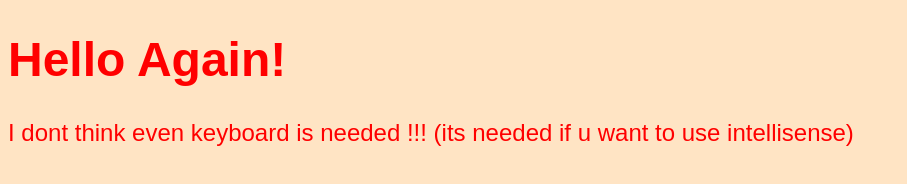
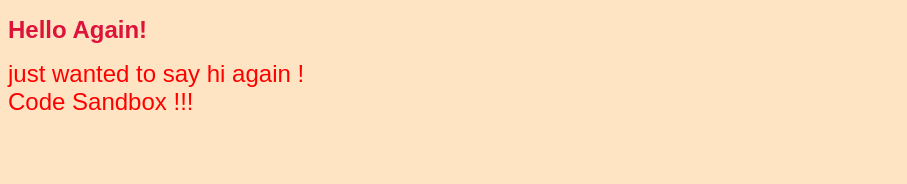
Before and after one commit to xprmntlst/Cs-xprmnts, a website built with Parcel: page index.html in a window 1280 px wide. Shown: the whole page, without its empty margins (0-907 px from the left). Built offline with nearby package versions, Linux system fonts and the light colour scheme.

Commit message:
Another Commit
 Next Day

```diff
--- a/index.html
+++ b/index.html
@@ -8,6 +8,7 @@
 
 <body>
 	<div id="app"></div>
+	<div>Code Sandbox !!! </div>
 
 	<script src="src/index.js">
 	</script>
--- a/src/index.js
+++ b/src/index.js
@@ -3,7 +3,6 @@ import "./styles.css";
 document.getElementById("app").innerHTML = `
 <h1>Hello Again!</h1>
 <div>
-  I dont think even keyboard is needed !!!
-  (its needed if u want to use intellisense)
+  just wanted to say hi again !
 </div>
 `;
--- a/src/styles.css
+++ b/src/styles.css
@@ -4,3 +4,8 @@ body {
   font-size: 1.5em;
   color: red;
 }
+
+h1 {
+  font-size: 24px;
+  color: crimson;
+}
```
